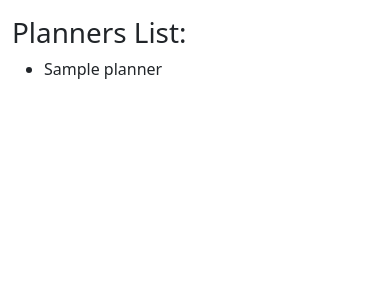
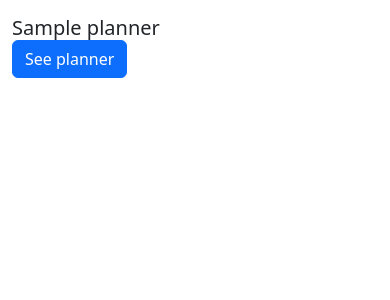
Before and after one commit to Mandi97/tasks_planner, a Django app: page /planners/ in a window 390 px wide. Shown: the part 66-366 px from the top of the page. Run offline with Django 4.2, Linux system fonts and the light colour scheme; a user stored in the database is signed in; tables that the repository leaves empty hold one stand-in row (values such as "Sample post"); some libraries are stand-ins or nearby versions.

Commit message:
add planners list and possibility to see planner only for owners

```diff
--- a/planners/templates/planners/planners_list.html
+++ b/planners/templates/planners/planners_list.html
@@ -1,14 +1,20 @@
 {% extends 'base.html' %}
 
 {% block container %}
-    <h1>Planners List:</h1>
-
-    <ul>
-        {% for planner in planners %}
-            <li class="mb-3">{{ planner.title }}</li>
-
-            {% empty %}
-            <p>You currently have 0 planners created. Try to add some!</p>
-        {% endfor %}
-    </ul>
+    <div class="row">
+        <div class="col">
+        <div class="card-group">
+            {% for planner in planners %}
+                {% if user.is_authenticated %}
+                    {% if planner.owner_id == request.user.id %}
+                        <div class="card-body">
+                            <h5 class="card-title">{{ planner.title }}</h5>
+                            <a href="{% url 'planners:planner-detail' pk=planner.pk %}" class="btn btn-primary">See planner</a>
+                        </div>
+                    {% endif %}
+                {% endif %}
+            {% endfor %}
+        </div>
+        </div>
+    </div>
 {% endblock %}
--- a/planners/urls.py
+++ b/planners/urls.py
@@ -6,5 +6,6 @@ app_name = 'planners'
 
 urlpatterns = [
     path('', views.PlannerListView.as_view(), name='planners-list'),
+    path('<int:pk>/', views.PlannerDetailView.as_view(), name='planner-detail'),
 
 ]
--- a/planners/views.py
+++ b/planners/views.py
@@ -1,5 +1,7 @@
+from django.contrib.auth.mixins import LoginRequiredMixin
 from django.shortcuts import render
-from django.views.generic import ListView
+from django.urls import reverse_lazy
+from django.views.generic import ListView, DetailView, DeleteView
 
 from . import models
 
@@ -9,3 +11,9 @@ class PlannerListView(ListView):
     model = models.Planner
     template_name = 'planners/planners_list.html'
     context_object_name = 'planners'
+
+
+class PlannerDetailView(DetailView):
+    model = models.Planner
+    template_name = 'planners/planner_details.html'
+    context_object_name = 'planner'
```
Also changed, not shown: planners/templates/planners/planner_details.html (added, +22 -0 lines).
